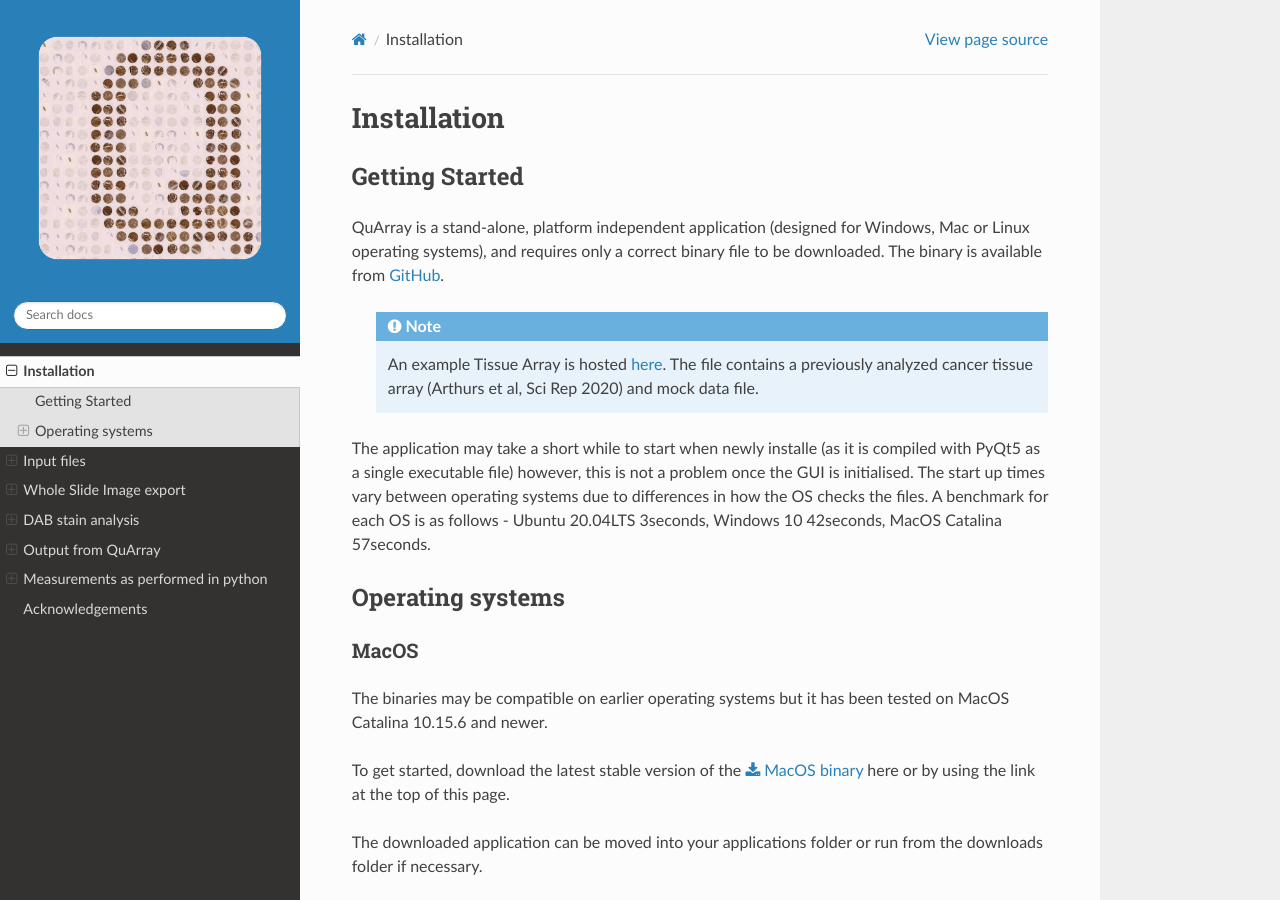
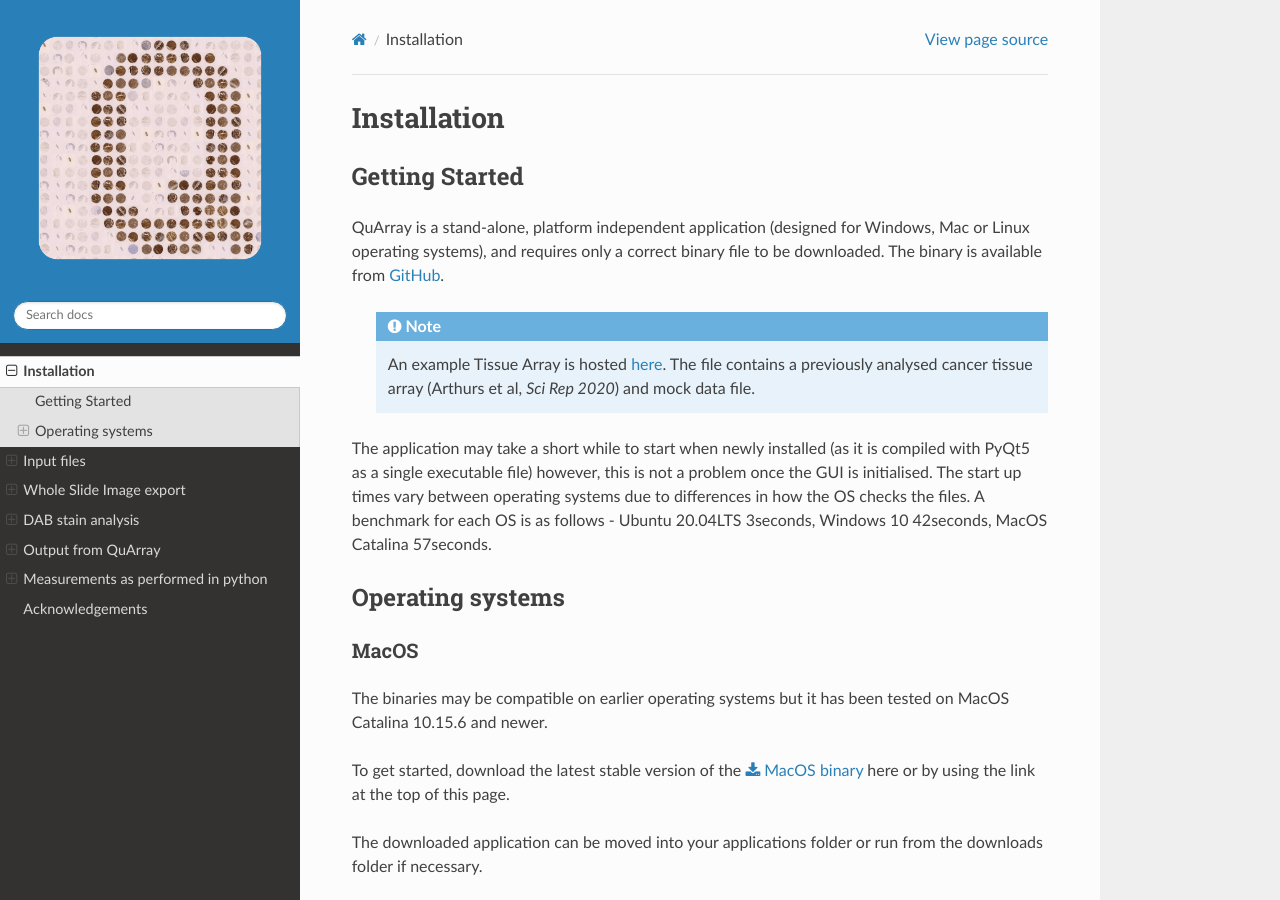
Before and after one commit to c-arthurs/QuArray, a Sphinx documentation site: the page built from docs/Installation.rst, in a window 1280 px wide and 900 px high. Built offline with Sphinx 7.4.7 and the Read the Docs theme 2.0.0, drawn with Linux system fonts in a browser that asks for light colours.

Commit message:
docs clean

```diff
--- a/docs/Installation.rst
+++ b/docs/Installation.rst
@@ -15,9 +15,9 @@ and requires only a correct binary file to be downloaded. The binary is availabl
   .. note::
      An example Tissue Array is hosted
      `here <https://emckclac-my.sharepoint.com/:f:/g/personal/k1472221_kcl_ac_uk/EutLIT4yc3BIlmNdUnDzLNAB0AcR1qc99Pvf8w-yCcmj_A?e=LXunb4>`_.
-     The file contains a previously analyzed cancer tissue array (Arthurs et al, Sci Rep 2020) and mock data file.
+     The file contains a previously analysed cancer tissue array (Arthurs et al, *Sci Rep 2020*) and mock data file.
 
-The application may take a short while to start when newly installe (as it is compiled with PyQt5 as a single executable file) however,
+The application may take a short while to start when newly installed (as it is compiled with PyQt5 as a single executable file) however,
 this is not a problem once the GUI is initialised. The start up times vary between operating systems due to differences in how the OS checks the files. A benchmark for each OS is as follows - Ubuntu 20.04LTS 3seconds, Windows 10 42seconds, MacOS Catalina 57seconds.
 
 Operating systems
```
